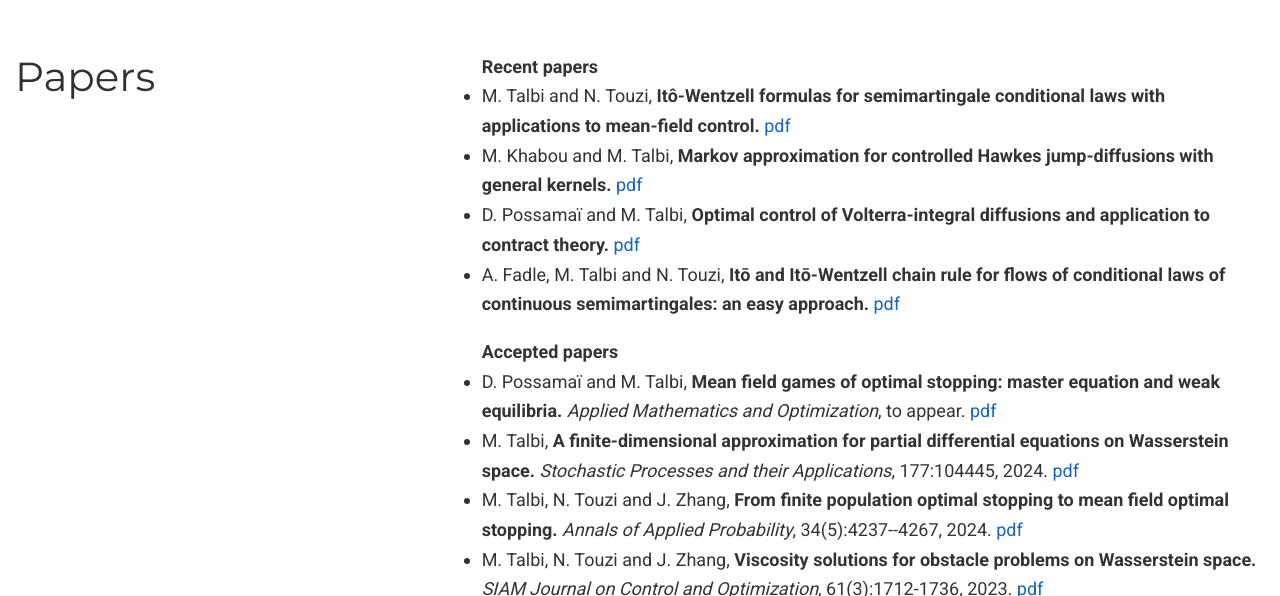
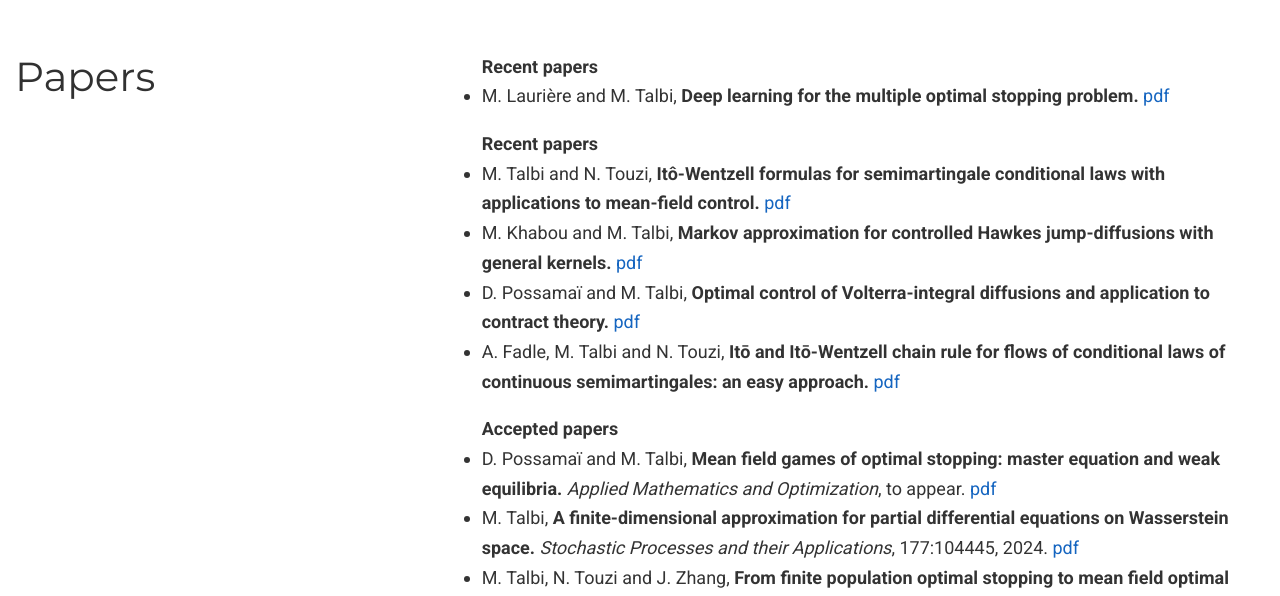
Before and after one commit to mctalbi/mctalbi.github.io, a plain HTML site: page index.html in a window 1280 px wide. Shown: the part 597-1193 px from the top of the page. Drawn offline with nearby package versions, Linux system fonts and the light colour scheme; some icons are missing.

Commit message:
Update index.html

```diff
--- a/index.html
+++ b/index.html
@@ -723,6 +723,11 @@
 
   <ul>
     <strong>Recent papers</strong>
+	<li><span class="numero"></span> M. Laurière and M. Talbi, <strong>Deep learning for the multiple optimal stopping problem.</strong> <a href = "DeepLearningOptimalStopping.pdf" target="_blank">pdf</a></li>
+  </ul>
+
+  <ul>
+    <strong>Recent papers</strong>
 	<li><span class="numero"></span> M. Talbi and N. Touzi, <strong>Itô-Wentzell formulas for semimartingale conditional laws with applications to mean-field control.</strong> <a href="https://arxiv.org/pdf/2510.00242" target="_blank">pdf</a></li>
     <li><span class="numero"></span> M. Khabou and M. Talbi, <strong>Markov approximation for controlled Hawkes jump-diffusions with general kernels.</strong> <a href="https://arxiv.org/pdf/2507.11294" target="_blank">pdf</a></li>
     <li><span class="numero"></span> D. Possamaï and M. Talbi, <strong>Optimal control of Volterra-integral diffusions and application to contract theory.</strong> <a href = "https://arxiv.org/pdf/2511.09701" target="_blank">pdf</a></li>
```
